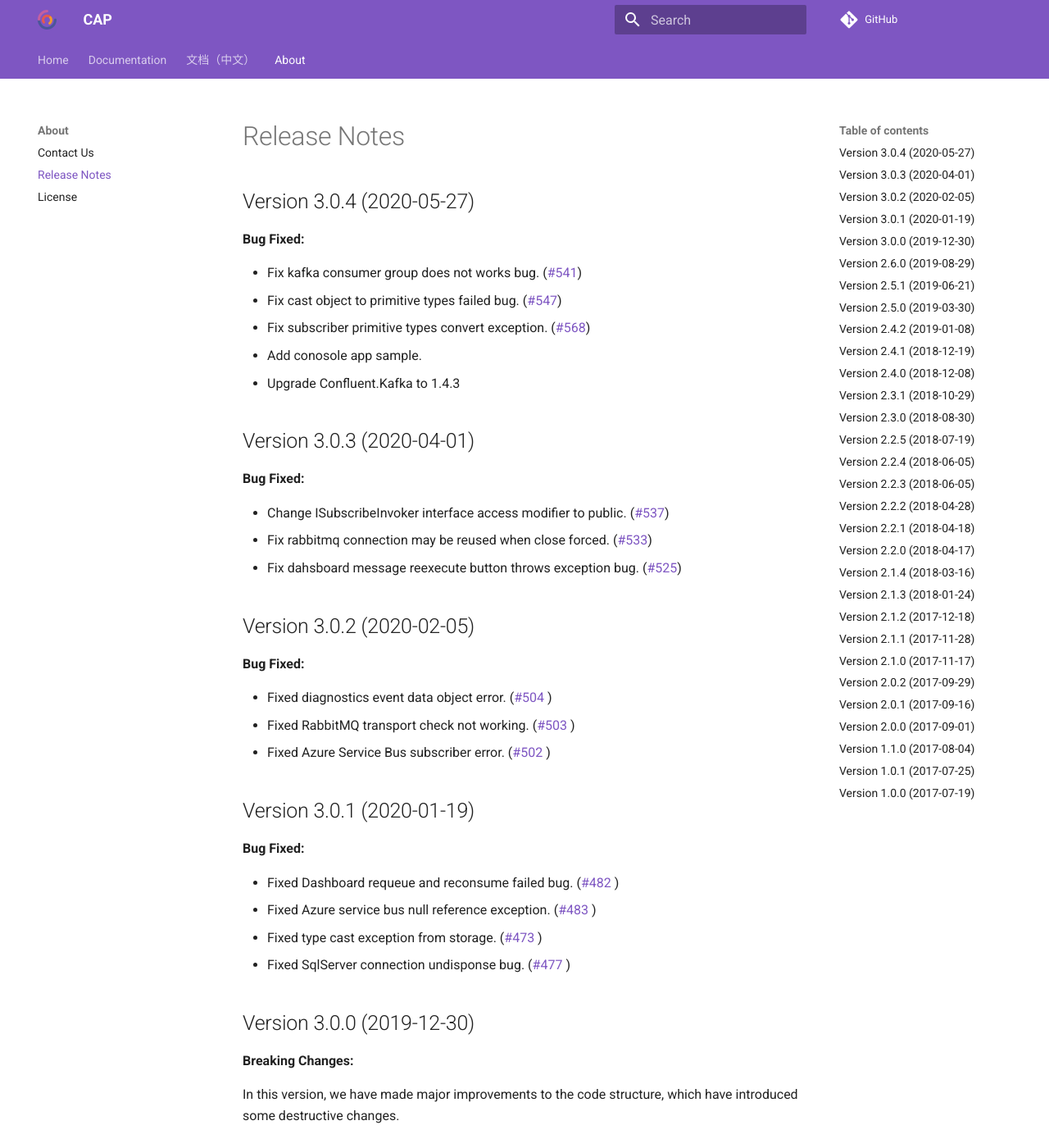
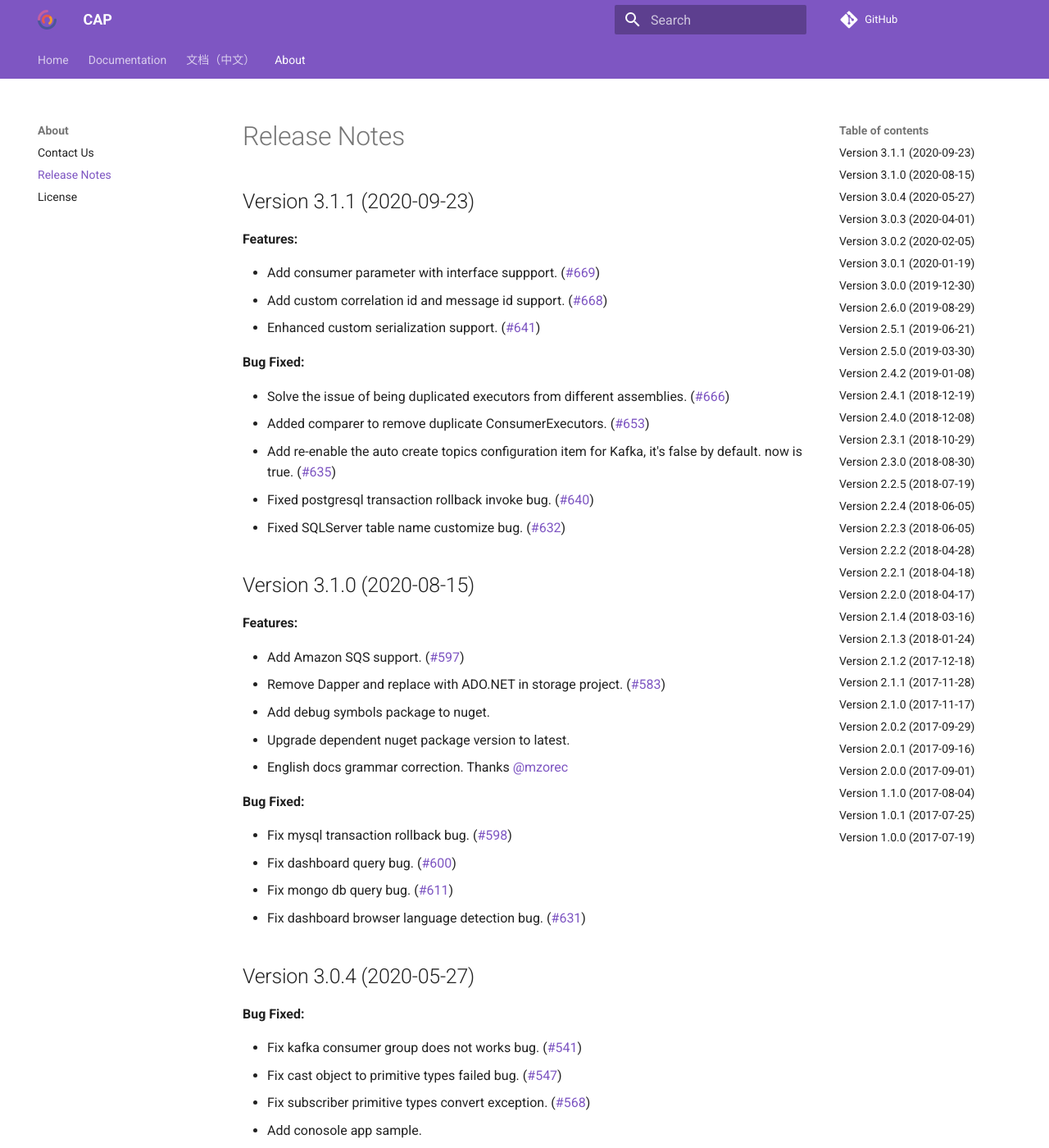
Before and after one commit to dotnetcore/CAP, an MkDocs documentation site: the page built from docs/content/about/release-notes.md, in a window 1280 px wide and 1400 px high. Shown: the whole window at 82% size. Built offline with MkDocs 1.6.1 and Material for MkDocs 9.7.7, drawn with Linux system fonts in a browser that asks for light colours; comment, search, counter and statistics services are not loaded; some of the changed text lies outside the part shown.

Commit message:
Add release notes to docs

```diff
--- a/docs/content/about/release-notes.md
+++ b/docs/content/about/release-notes.md
@@ -1,4 +1,37 @@
 # Release Notes
+
+## Version 3.1.1 (2020-09-23)
+
+**Features:**
+
+* Add consumer parameter with interface suppport. (#669)
+* Add custom correlation id and message id support. (#668)
+* Enhanced custom serialization support. (#641)
+
+**Bug Fixed:**
+
+* Solve the issue of being duplicated executors from different assemblies. (#666)
+* Added comparer to remove duplicate ConsumerExecutors. (#653)
+* Add re-enable the auto create topics configuration item for Kafka, it's false by default. now is true. (#635)
+* Fixed postgresql transaction rollback invoke bug. (#640)
+* Fixed SQLServer table name customize bug. (#632)
+
+## Version 3.1.0 (2020-08-15)
+
+**Features:**
+
+* Add Amazon SQS support. (#597)
+* Remove Dapper and replace with ADO.NET in storage project. (#583)
+* Add debug symbols package to nuget.
+* Upgrade dependent nuget package version to latest.
+* English docs grammar correction. Thanks @mzorec
+
+**Bug Fixed:**
+
+* Fix mysql transaction rollback bug. (#598)
+* Fix dashboard query bug. (#600)
+* Fix mongo db query bug. (#611)
+* Fix dashboard browser language detection bug. (#631)
 
 ## Version 3.0.4 (2020-05-27)
 
--- a/docs/mkdocs.yml
+++ b/docs/mkdocs.yml
@@ -10,7 +10,7 @@ edit_uri: 'edit/master/docs/content'
 docs_dir: 'content'
 
 # Copyright
-copyright: Copyright &copy; 2017 <a href="https://github.com/dotnetcore">NCC</a>, Maintained by the <a href="/about/contact-us/#cap-team">CAP Team</a>.
+copyright: Copyright &copy; 2020 <a href="https://github.com/dotnetcore">NCC</a>, Maintained by the <a href="/about/contact-us/#cap-team">CAP Team</a>.
 
 
 #theme: material
```
